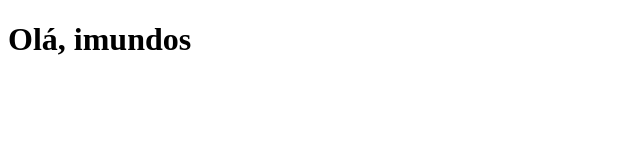
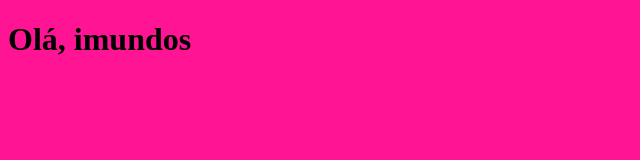
Before and after one commit to gs67396/teste, a plain HTML site: page index.html in a window 1280 px wide. Shown: the whole page, without its empty margins (0-640 px from the left). Drawn offline with Linux system fonts and the light colour scheme.

Commit message:
criação de pink

```diff
--- a/index.html
+++ b/index.html
@@ -3,7 +3,7 @@
 <head>
     <meta charset="UTF-8">
     <meta name="viewport" content="width=>, initial-scale=1.0">
-    <link rel="styesheet" href="style.css">
+    <link rel="stylesheet" href="style.css">
     <title>Document</title>
 </head>
 <body>
```
